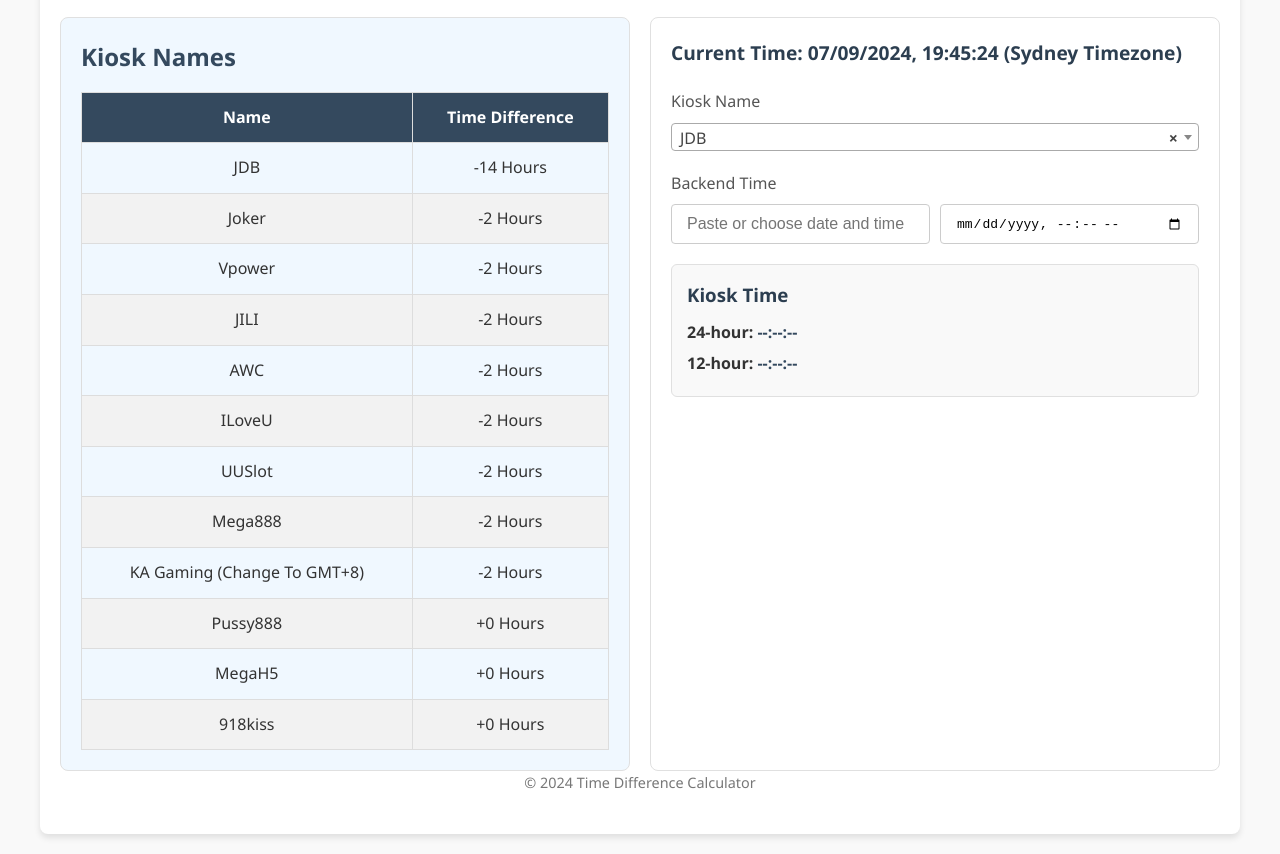
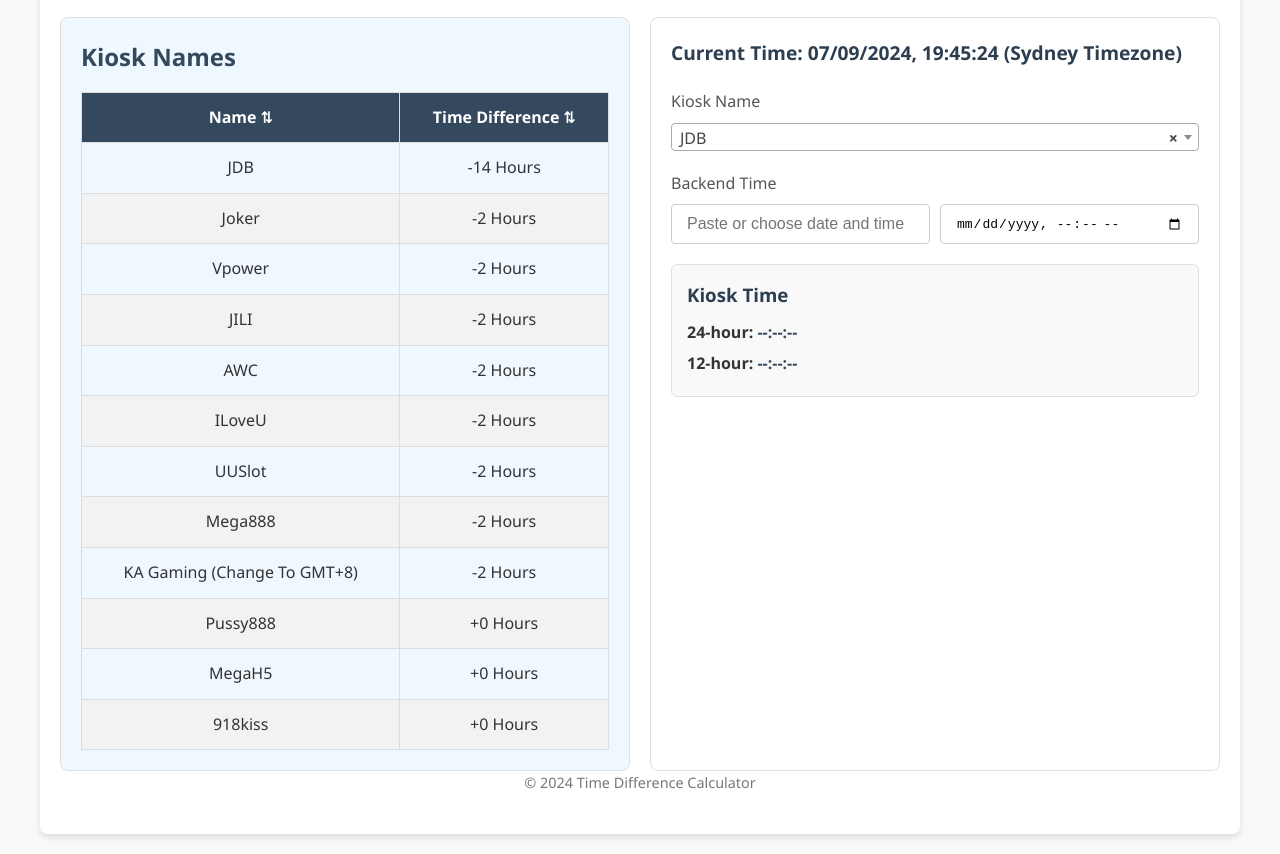
Before and after one commit to kooheng1993/KioskTimeZoneCalculate, a plain HTML site: page index.html in a window 1280 px wide. Shown: the part 94-948 px from the top of the page. Drawn offline with nearby package versions, Linux system fonts and the light colour scheme.

Commit message:
Update index.html

```diff
--- a/index.html
+++ b/index.html
@@ -19,11 +19,11 @@
                 <table>
                     <thead>
                         <tr>
-                            <th>Name</th>
-                            <th>Time Difference</th>
+                            <th onclick="sortTable(0)">Name &#x21C5;</th>
+                            <th onclick="sortTable(1)">Time Difference &#x21C5;</th>
                         </tr>
                     </thead>
-                    <tbody id="kiosk-list">
+                    <tbody id="kiosk-list" data-sort-direction="asc">
                         <!-- Backend times will be injected here -->
                     </tbody>
                 </table>
```
